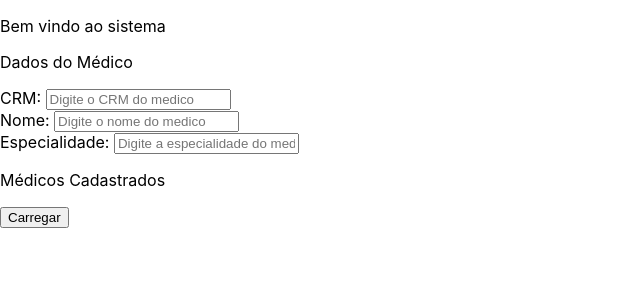
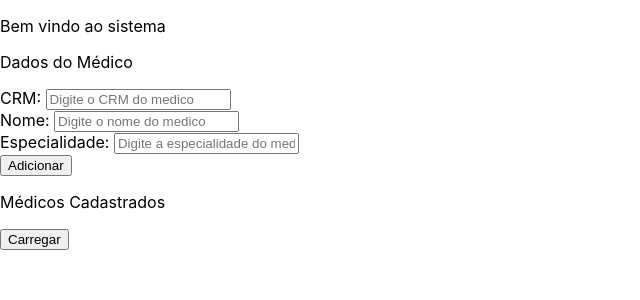
Before and after one commit to EvyOliveira/SELI-frontend, a React (Create React App) app: page / in a window 1280 px wide. Shown: the top 300 px of the page, without its empty margins (0-640 px from the left). Built offline with nearby package versions, Linux system fonts and the light colour scheme.

Commit message:
Feat adicionar new doctors button

```diff
--- a/src/App.js
+++ b/src/App.js
@@ -24,6 +24,13 @@ inputChange(campo, novoTexto) {
   const novoState = {...this.state};
   novoState.medicoAtual[campo] = novoTexto;
   this.setState(novoState);
+}
+
+adicionar() {
+  const novoState = {...this.state};
+  novoState.lista.push = ({...this.state.medicoAtual});
+  this.setState(novoState);
+
 }
 
   render() {
@@ -64,6 +71,7 @@ inputChange(campo, novoTexto) {
                   onChange={(novoTexto)=>{this.inputChange('especialidade', novoTexto.target.value)}}/>
         </div>
 
+        <button onClick={()=>{this.adicionar()}}>Adicionar</button>
         <p>Médicos Cadastrados</p>
         {displayLista}
         {this.botaoAlterar()}
```
